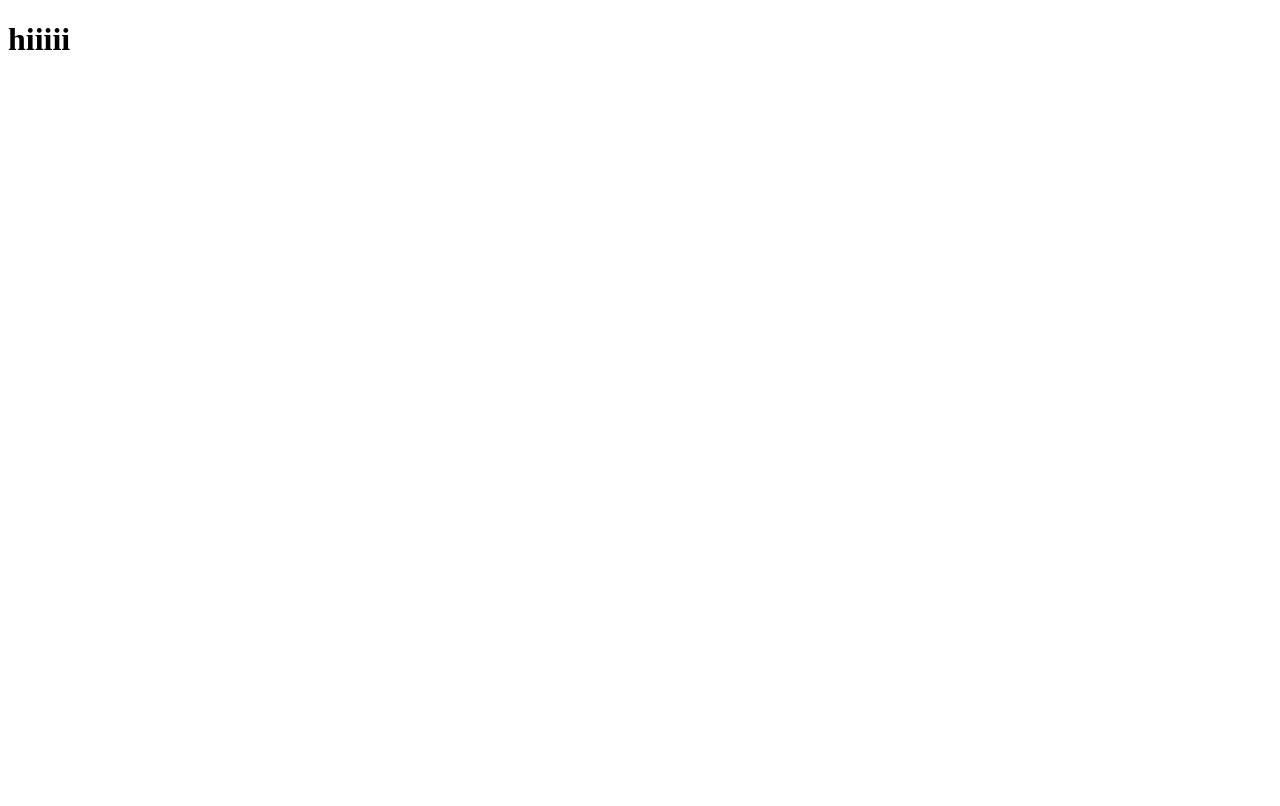
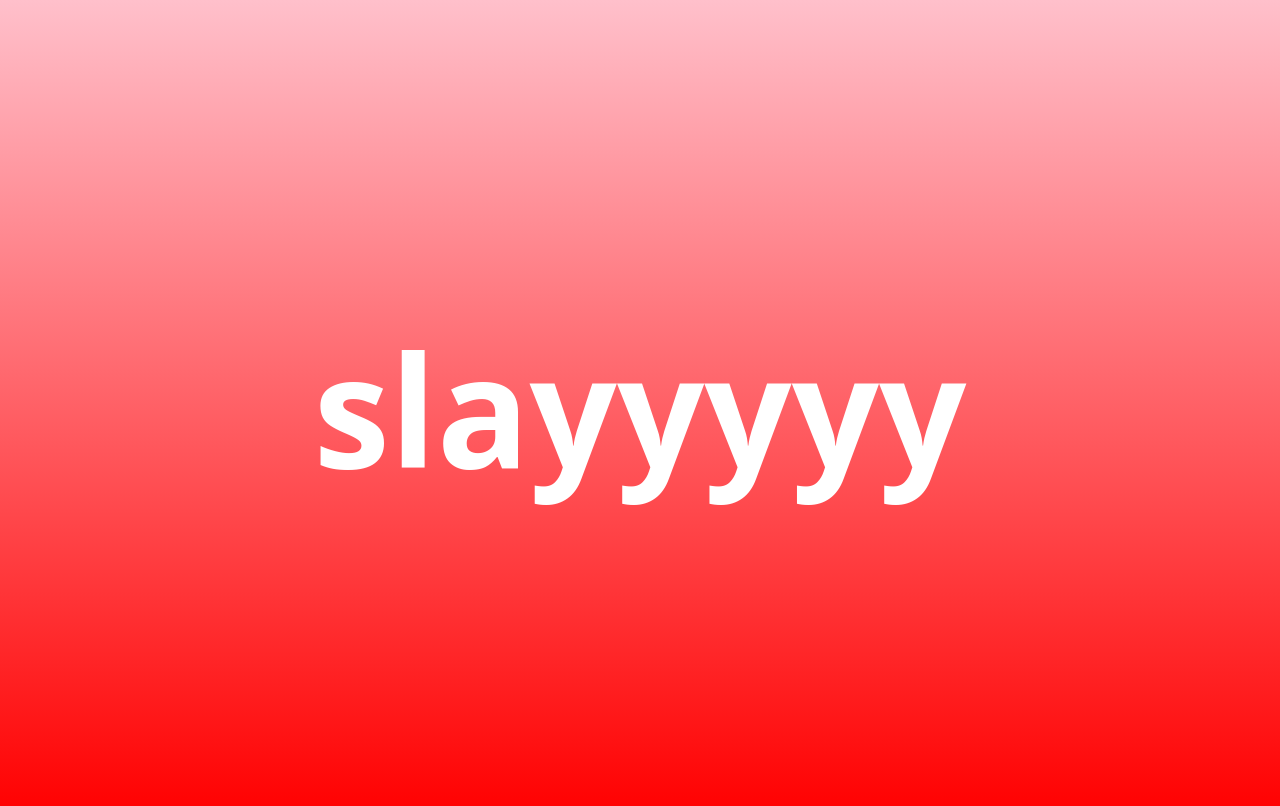
Before and after one commit to manonrum/portfolio, a plain HTML site: page index.html in a window 1280 px wide. Drawn offline with Linux system fonts and the light colour scheme.

Commit message:
Update index.html

```diff
--- a/index.html
+++ b/index.html
@@ -4,8 +4,28 @@
     <meta charset="UTF-8">
     <meta name="viewport" content="width=device-width, initial-scale=1.0">
     <title>Document</title>
+
+    <style>
+        body{
+            background-color: deeppink;
+            font-family: system-ui;
+            color: white;
+            background: linear-gradient(pink,rgb(255, 0, 0)) no-repeat;
+            min-height: 100vh;
+            display: flex;
+            justify-content: center;
+            align-items: center;
+        }
+        h1{font-size: 12vw;}
+    </style>
+
+
+    </style>
+
 </head>
 <body>
-    <h1>hiiiii</h1>
+
+    <h1>slayyyyy</h1>
+
 </body>
 </html>
```
